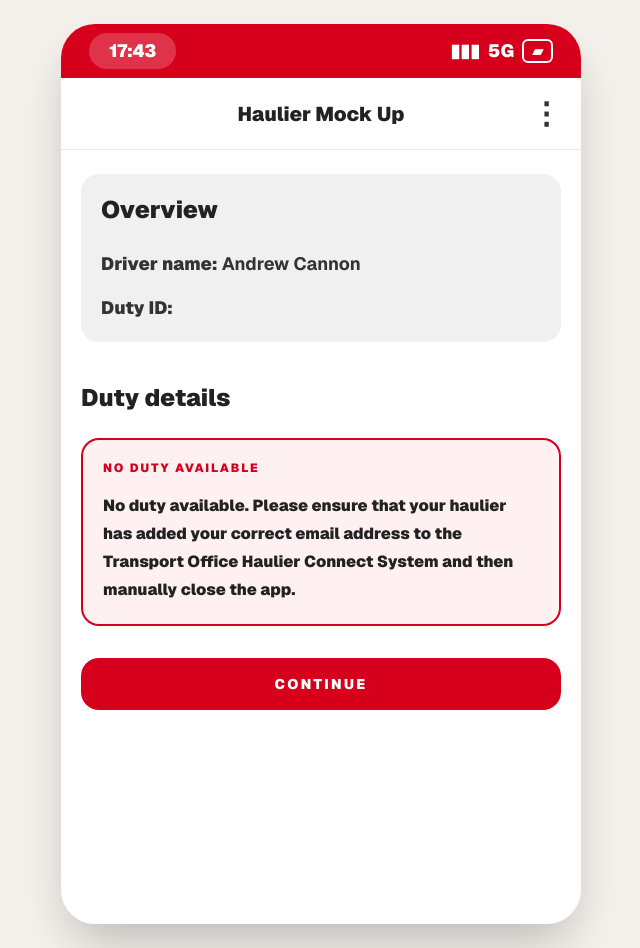
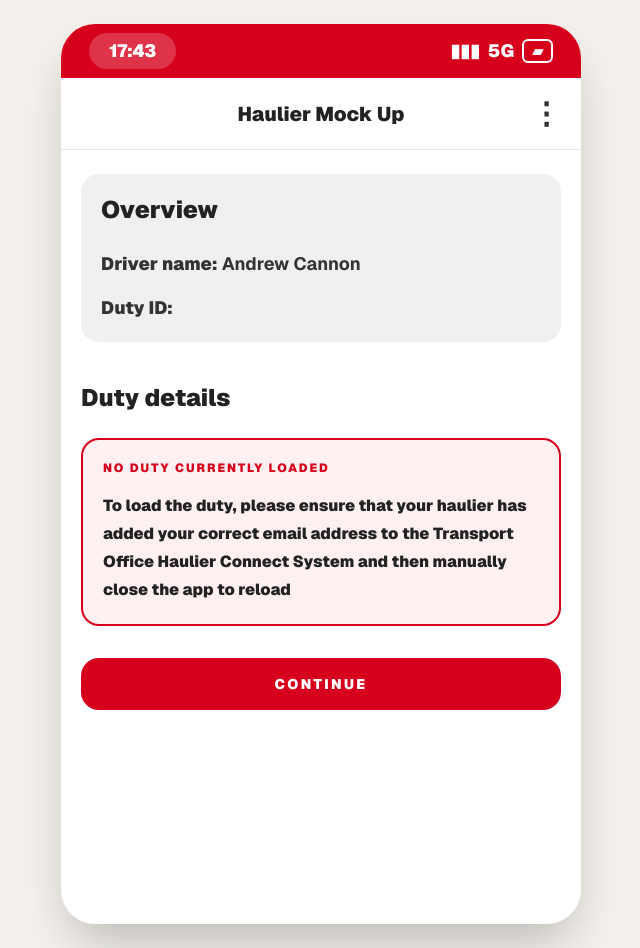
Before and after one commit to acannon76/rugby-league-supporter-web, a Next.js app: page /internal/haulier-app in a window 1280 px wide. Shown: the whole page, without its empty margins (319-959 px from the left). Built offline with nearby package versions, Linux system fonts and the light colour scheme.

Commit message:
rewording on reload

```diff
--- a/src/app/internal/haulier-app/HaulierAppMockupClient.tsx
+++ b/src/app/internal/haulier-app/HaulierAppMockupClient.tsx
@@ -626,14 +626,14 @@ function NoDutyScreen({ onContinue }: { onContinue: () => void }) {
 
         <section className="mt-6 rounded-[18px] border-2 border-[#d6001c] bg-[#fff0f2] p-5">
           <p className="text-xs font-black uppercase tracking-[0.16em] text-[#d6001c]">
-            No duty available
+            No duty currently loaded
           </p>
 
           <p className="mt-4 text-base font-black leading-7 text-[#222]">
-            No duty available. Please ensure that your haulier has added your
+            To load the duty, please ensure that your haulier has added your
             correct email address to the Transport Office Haulier Connect System
-            and then manually close the app.
-          </p>
+            and then manually close the app to reload
+                      </p>
         </section>
 
         <button
```
